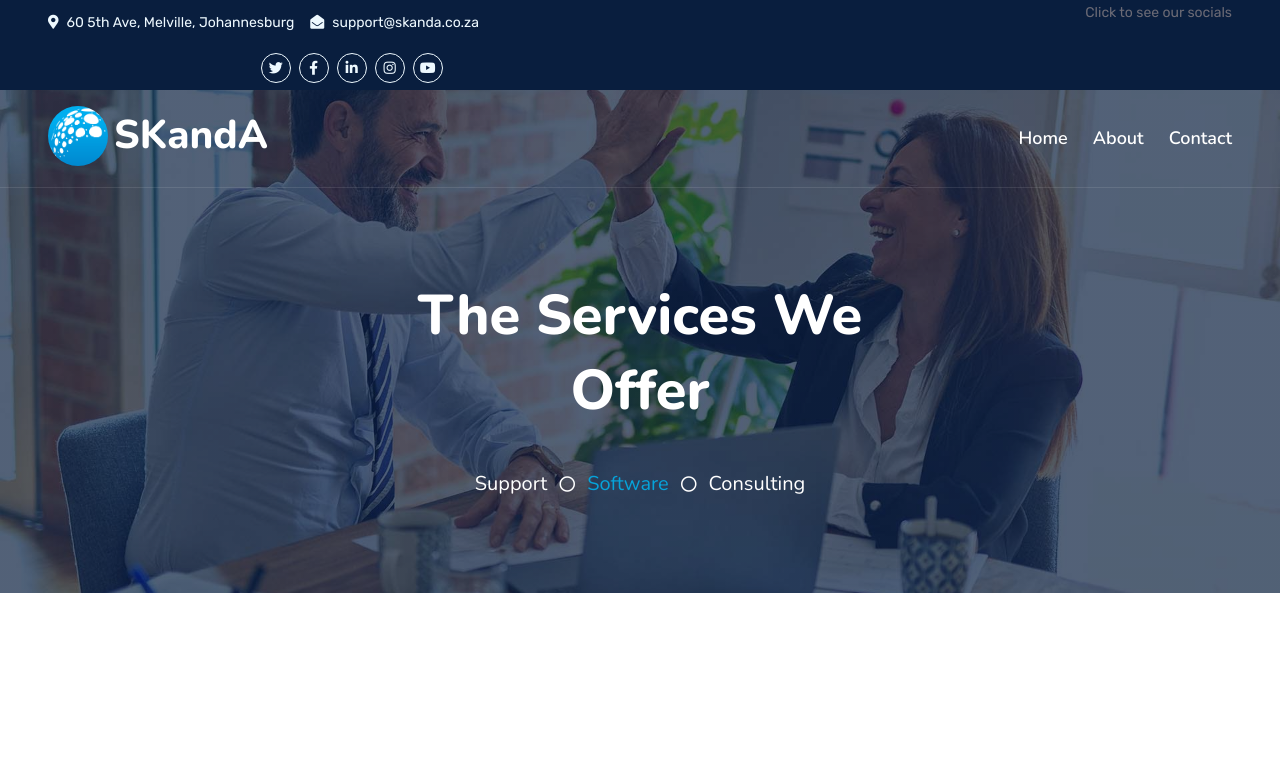
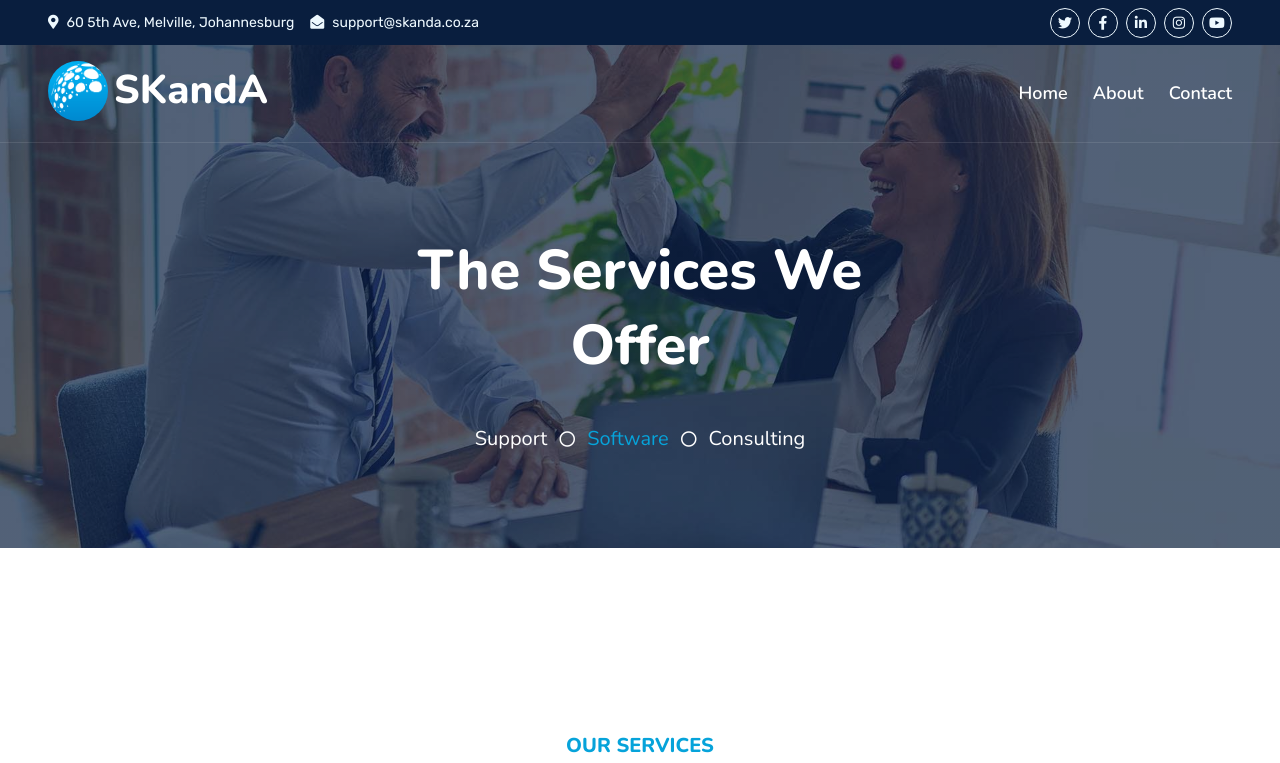
Before and after one commit to RaevenTech/Skanda1, a plain HTML site: page service.html in a window 1280 px wide. Shown: the top 763 px of the page. Drawn offline with nearby package versions, Linux system fonts and the light colour scheme.

Commit message:
topbar txt

```diff
--- a/service.html
+++ b/service.html
@@ -53,9 +53,7 @@
                   <small class="text-light"><i class="fa fa-envelope-open me-2"></i>support@skanda.co.za</small>
                 </div>
             </div>
-            <div class="col-lg-4 text-center text-lg-end">
-              <small> Click to see our socials</small>
-            </div>
+
             <div id="topbar-socials" class="col-lg-4 text-center text-lg-end">
                 <div class="d-inline-flex align-items-center" style="height: 45px;">
                     <a class="btn btn-sm btn-outline-light btn-sm-square rounded-circle me-2" href=""><i class="fab fa-twitter fw-normal"></i></a>
```
